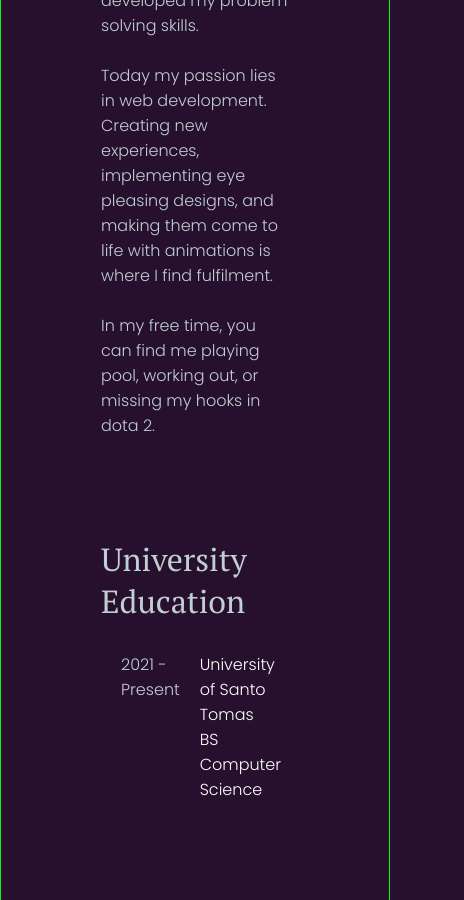
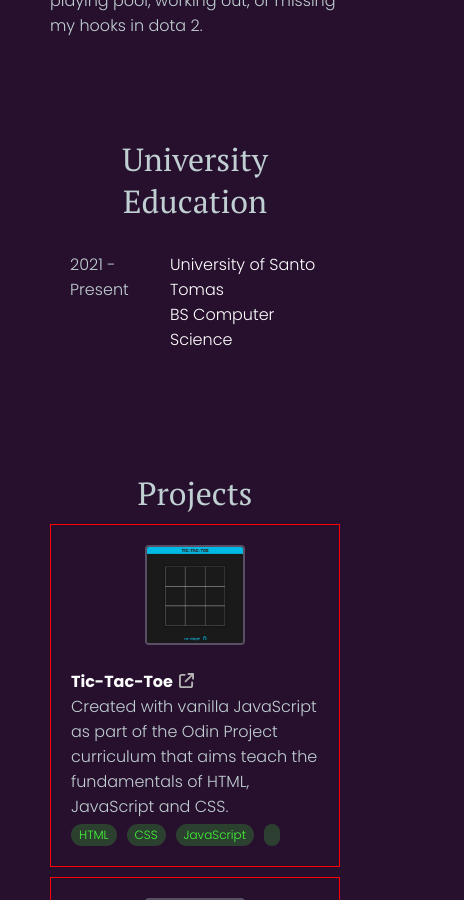
Before and after one commit to css-enjoyer/portfolio, a React (Create React App) app: page / in a window 390 px wide. Shown: the part 1100-2000 px from the top of the page, 464 px wide, since content can reach past the window. Built offline with nearby package versions, Linux system fonts and the light colour scheme.

Commit message:
Fix mobile orientation alignments

```diff
--- a/src/App.css
+++ b/src/App.css
@@ -213,15 +213,24 @@ html body .App .infoColumn .proj-section .projCard .flairs div {
     flex-direction: column;
   }
   html body .App .bioColumn {
+    padding: 50px;
     width: 100%;
     height: 100%;
-    border: 1px solid red;
     position: relative;
   }
   html body .App .infoColumn {
+    padding: 50px;
     width: 100%;
     height: 100%;
-    border: 1px solid lime;
+  }
+  html body .App .infoColumn h1 {
+    text-align: center;
+  }
+  html body .App .infoColumn .projCard {
+    border: 1px solid red;
+    display: flex;
+    flex-direction: column;
+    align-items: center;
   }
 }
 .sectionVisible {
--- a/src/App.scss
+++ b/src/App.scss
@@ -228,15 +228,24 @@ html {
                 display: flex;
                 flex-direction: column;
                 .bioColumn {
+                    padding: 50px;
                     width: 100%;
                     height: 100%;
-                    border: 1px solid red;
                     position: relative;
                 }
                 .infoColumn {
+                    padding: 50px;
                     width: 100%;
                     height: 100%;
-                    border: 1px solid lime;
+                    h1 {
+                        text-align: center;
+                    }
+                    .projCard {
+                        border: 1px solid red;
+                        display: flex;
+                        flex-direction: column;
+                        align-items: center;
+                    }
                 }
             }
         }
```
Also changed, not shown: 1 other file (tests, documents, lock files or other folders).
